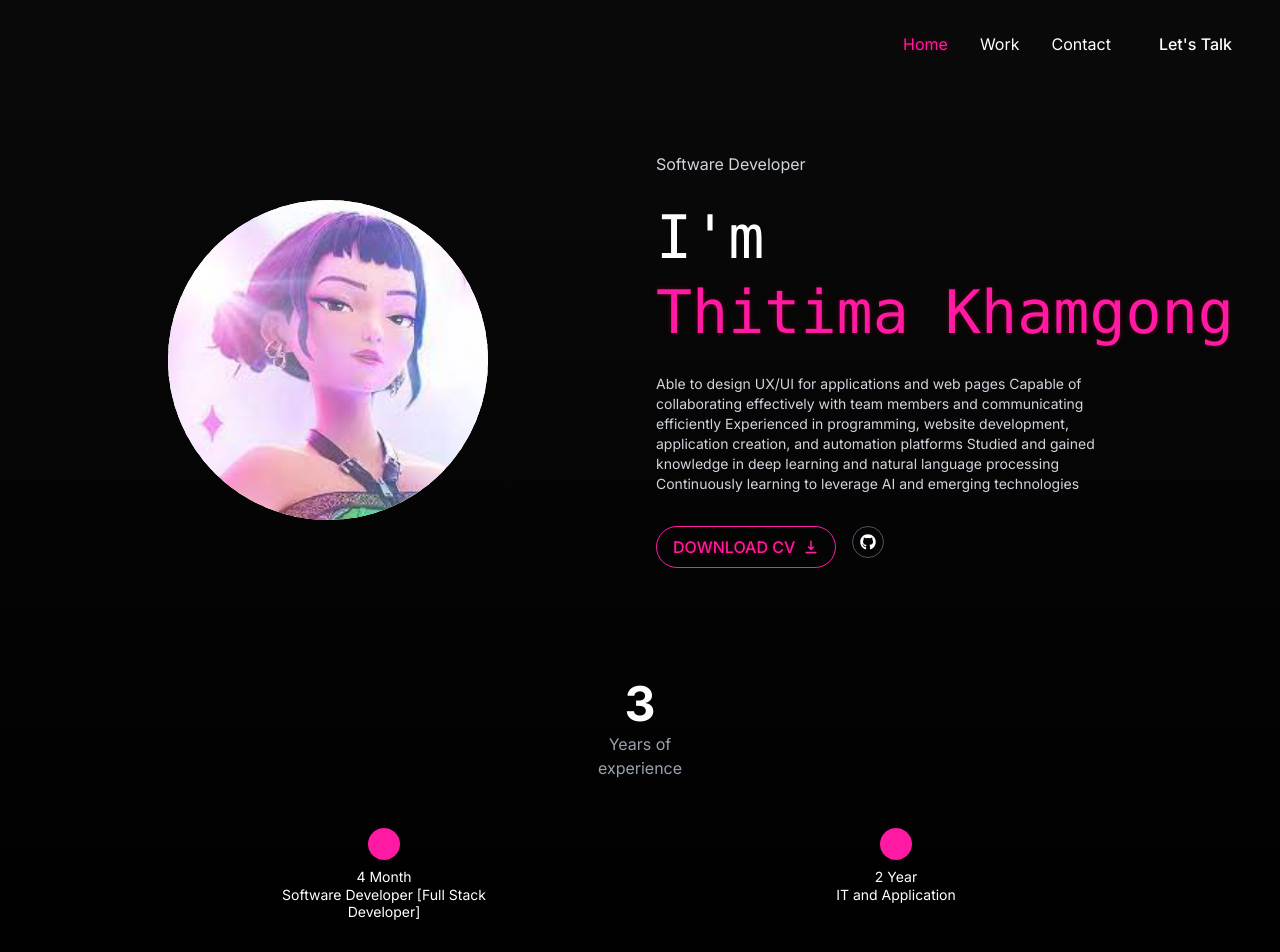
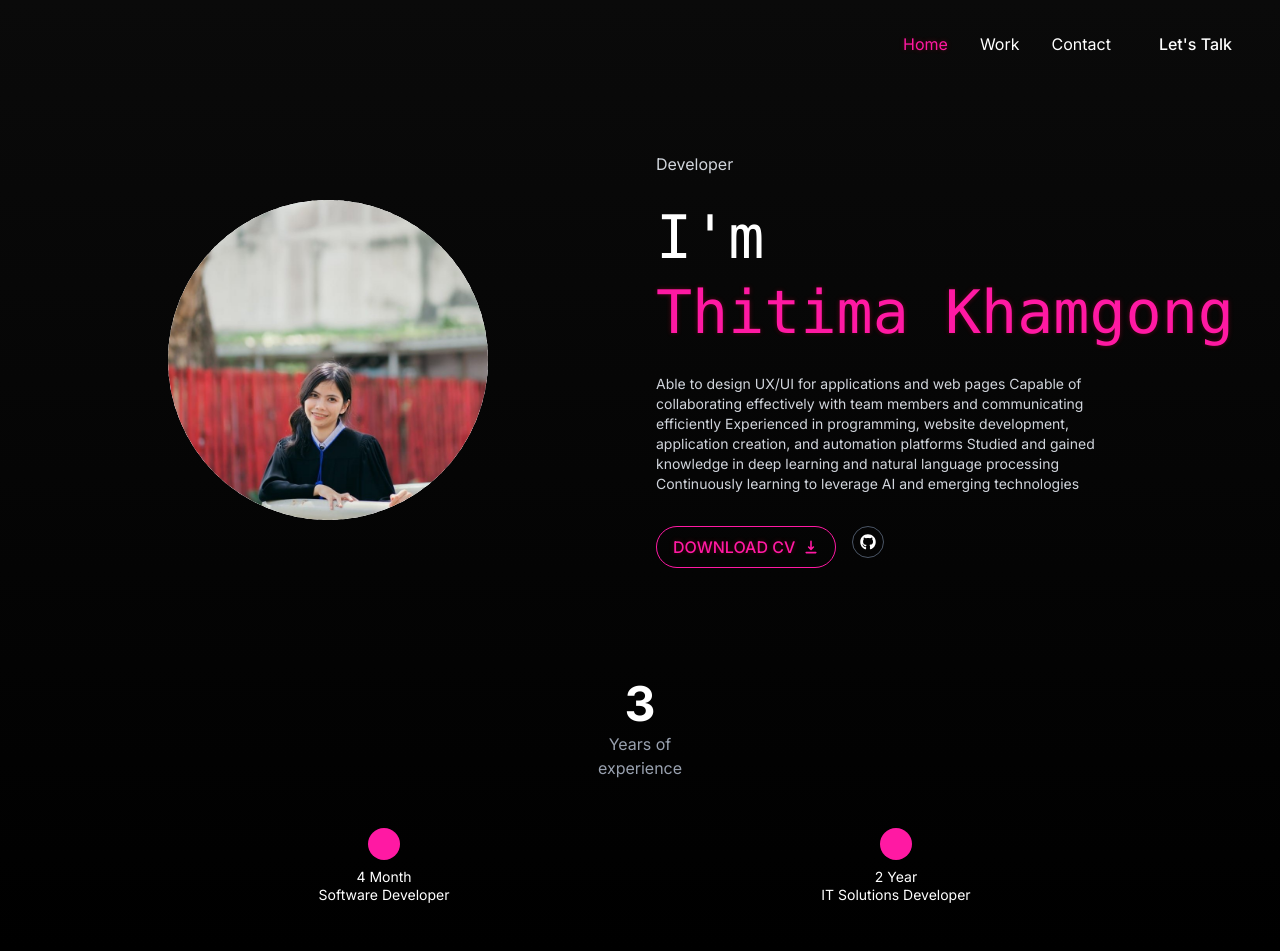
Before and after one commit to tik1311/nextjs-boilerplate, a Next.js app: page / in a window 1280 px wide. Shown: the top 952 px of the page. Built offline with nearby package versions, Linux system fonts and the light colour scheme.

Commit message:
changde imga

```diff
--- a/app/page.tsx
+++ b/app/page.tsx
@@ -7,8 +7,8 @@ import { RiAliensLine } from "react-icons/ri";
 
 // กำหนดข้อมูลประสบการณ์ก่อนใช้งาน
 const experiences = [
-  { duration: "4 Month", role: "Software Developer [Full Stack Developer]" },
-  { duration: "2 Year", role: "IT and Application" },
+  { duration: "4 Month", role: "Software Developer" },
+  { duration: "2 Year", role: "IT Solutions Developer" },
   // เพิ่มข้อมูลตามจำนวนที่ต้องการ
 ];
 
@@ -46,7 +46,7 @@ export default function Home() {
             <div className="absolute inset-0 rounded-full border-2 border-neon animate-pulse"></div>
             <div className="absolute inset-0 rounded-full border-dashed border-2 border-neon animate-spin-slow"></div>
             <img
-            src="/zoey1.jpg"
+            src="/ku-tik.jpg"
             alt="Thitima Khamgong"
             className="absolute inset-0 w-full h-full rounded-full object-cover"
             />
@@ -55,7 +55,7 @@ export default function Home() {
 
         {/* Left Content (text) - now on the right */}
         <div className="space-y-6">
-          <p className="text-gray-300">Software Developer</p>
+          <p className="text-gray-300">Developer</p>
           <h2 className="text-5xl md:text-6xl font-mono leading-tight">
             I'm
             <br />
```
Also changed, not shown: public/ku-tik.jpg (added).
